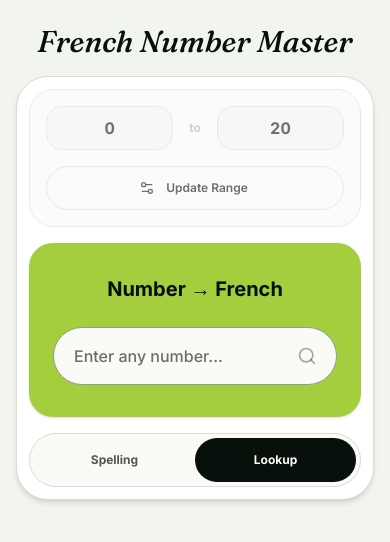
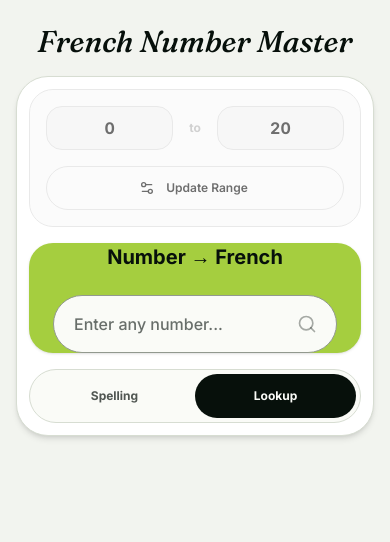
Before and after one commit to Judy-Nihao/french-number-master, a React (Vite) app: page / in a window 390 px wide. Both pictures are taken after a click on the tab "Lookup". Shown: the top 542 px of the page. Built offline with nearby package versions, Linux system fonts and the light colour scheme.

Commit message:
style(lookup): reduce vertical padding on mobile

```diff
--- a/src/components/practice/LookupPanel.tsx
+++ b/src/components/practice/LookupPanel.tsx
@@ -29,7 +29,7 @@ export const LookupPanel = ({
     role="tabpanel"
     aria-labelledby="lookup-tab"
     tabIndex={0}
-    className="flex flex-col gap-6 px-6 py-8 md:px-8 md:py-10"
+    className="flex flex-col gap-6 px-6 md:px-8 md:py-10"
   >
     <h2 className="text-center text-xl font-bold text-app-dark">
       Number → French
```
